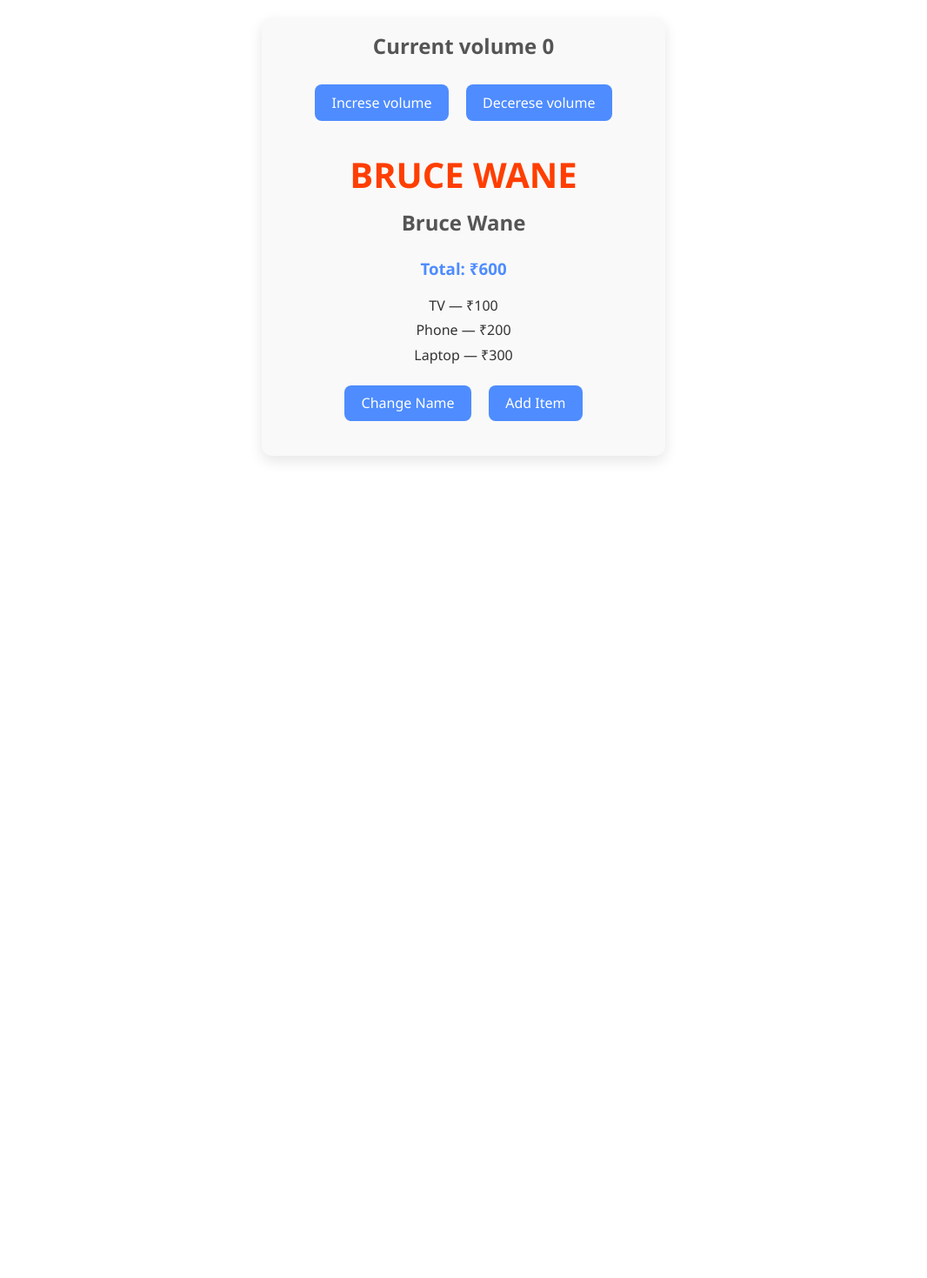
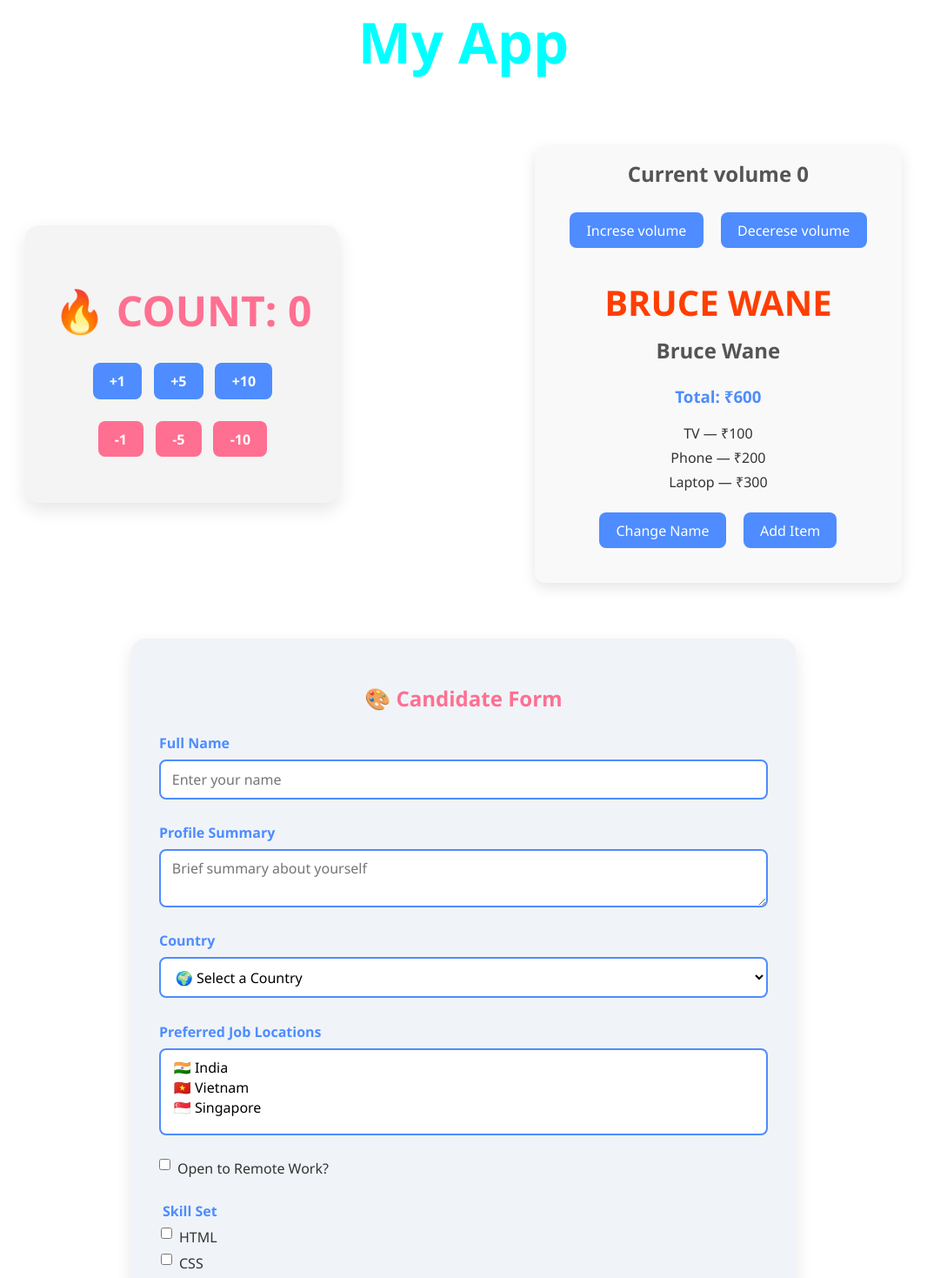
Before and after one commit to PratikPatil3235/svelte.js-basics, a Svelte app: page / in a window 1280 px wide. Shown: the part 80-1549 px from the top of the page at 87% size, without its empty margins (107-1173 px from the left). Before the commit the page ends 800 px from the top, so only its background shows below. Built offline with nearby package versions, Linux system fonts and the light colour scheme.

Commit message:
Commits made

```diff
--- a/src/App.svelte
+++ b/src/App.svelte
@@ -1,8 +1,51 @@
 <script>
   import ReactiveDeclaration from "./ReactiveDeclaration.svelte";
+  import Counter from "./Counter.svelte";
+  import FormHandler from "./FormHandler.svelte";
 </script>
 
 <main>
-  <h1>My App</h1>
-  <ReactiveDeclaration />
+  <h1
+    style="text-align: center; color: aqua ; font-weight: bolder; font-size: 65px;"
+  >
+    My App
+  </h1>
+
+  <!-- Row container for Counter + ReactiveDeclaration -->
+  <div class="row">
+    <Counter />
+    <ReactiveDeclaration />
+  </div>
+
+  <!-- FormHandler below the row -->
+  <div class="form-container">
+    <FormHandler />
+  </div>
 </main>
+
+<style>
+  main {
+    padding: 2rem;
+    font-family: 'Segoe UI', sans-serif;
+  }
+
+  .row {
+    display: flex;
+    gap: 2rem;
+    justify-content: space-around;
+    align-items: center;
+    margin-bottom: 2rem;
+  }
+
+  .form-container {
+    max-width: 900px;
+    margin: 0 auto;
+  }
+
+  @media (max-width: 768px) {
+    .row {
+      flex-direction: column;
+      align-items: center;
+    }
+  }
+</style>
```
